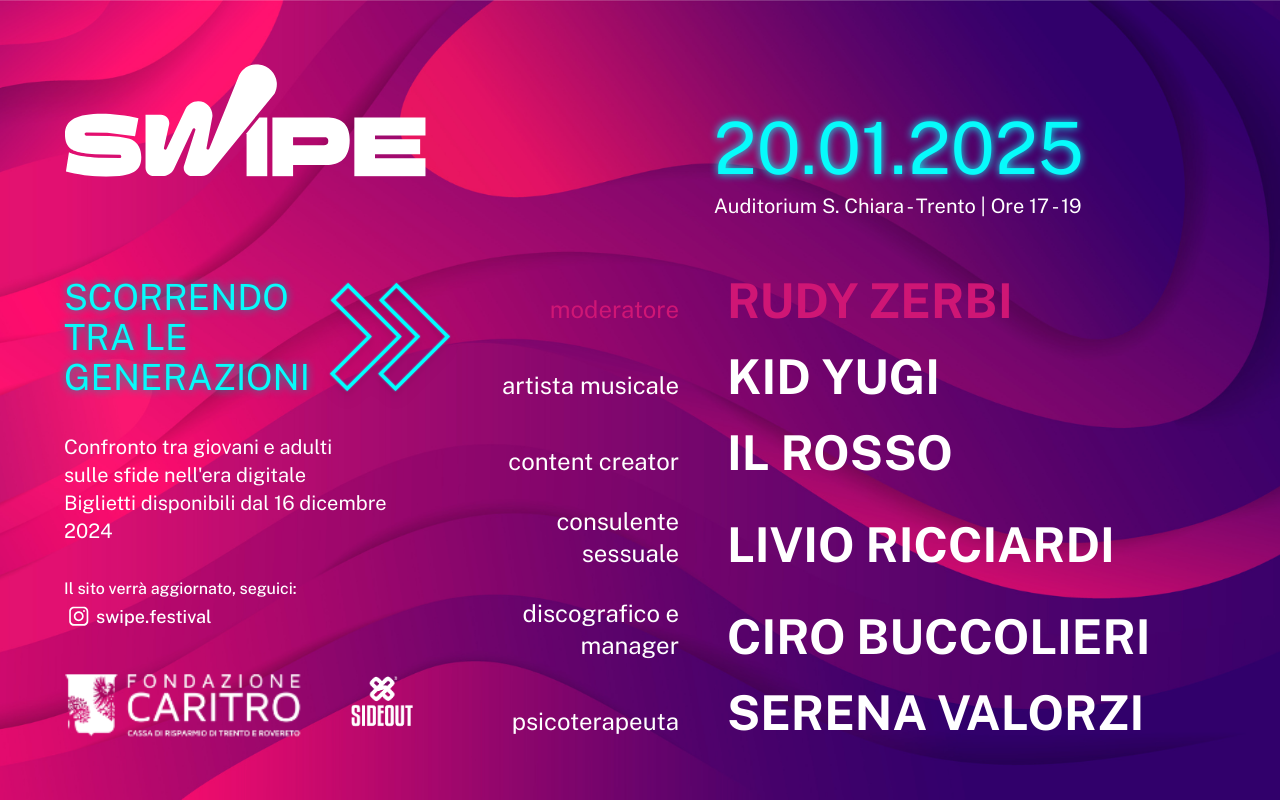
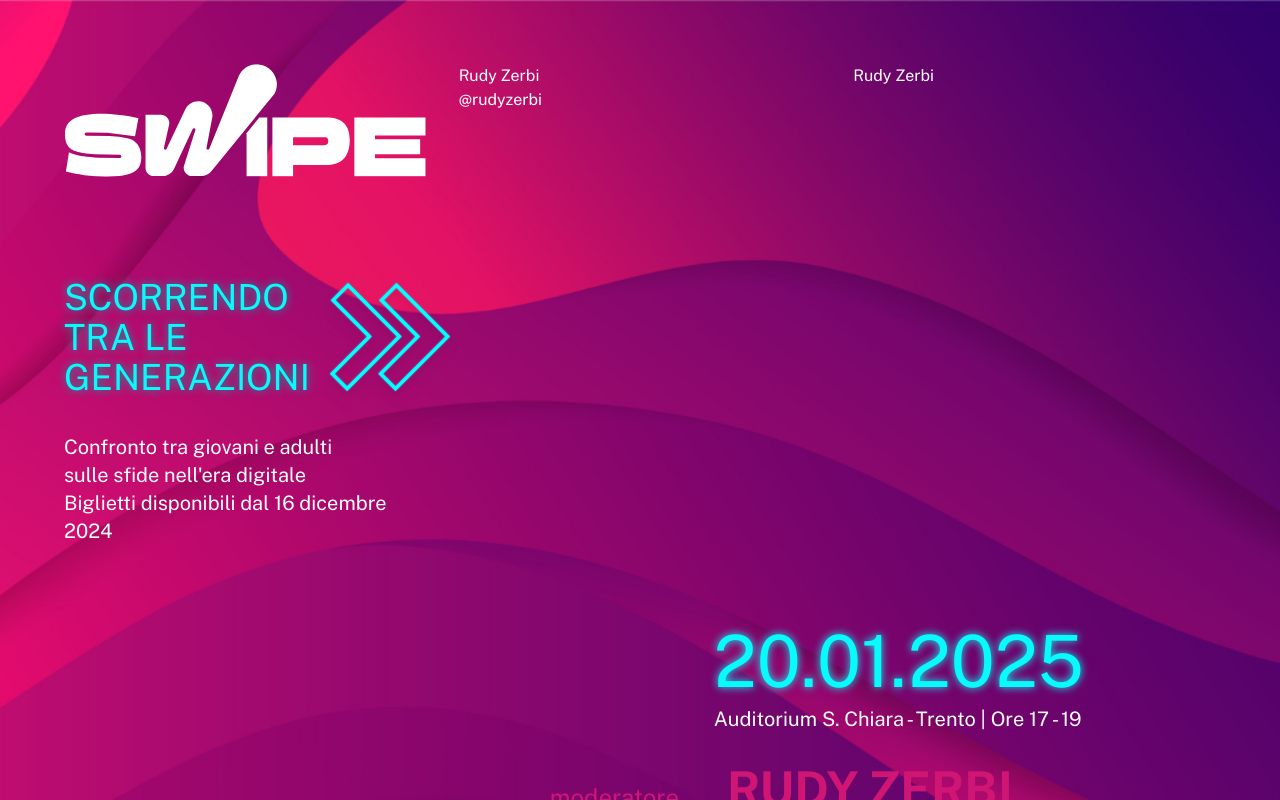
Before and after one commit to MinattiMel/caritro, a Vue app: page / in a window 1280 px wide. Shown: the top 800 px of the page. Built offline with nearby package versions, Linux system fonts and the light colour scheme.

Commit message:
parameters

```diff
--- a/components/Button.vue
+++ b/components/Button.vue
@@ -2,6 +2,6 @@
 </script>
 
 <template>
-   <div>
-   </div>
+   <button>
+   </button>
 </template>
--- /dev/null
+++ b/components/Card.vue
@@ -0,0 +1,27 @@
+<script setup>
+defineProps([
+    'title',' details', 'socialTitle','socialUrl', 'imageAlt', 'imageUrl'
+])
+</script>
+
+<template>
+   <div>
+
+       <h2>{{ title }}</h2>
+
+       <p>{{ details }}</p>
+
+       <img
+           v-if="imageUrl"
+           :alt="imageAlt"
+           :src="imageUrl"
+       />
+
+       <a
+           v-if="socialTitle && socialUrl"
+           target="_blank"
+           :href="socialUrl"
+       >{{ socialTitle }}</a>
+
+   </div>
+</template>
--- a/components/Footer.vue
+++ b/components/Footer.vue
@@ -1,7 +1,10 @@
 <script setup>
+    import Social from "./Social.vue";
 </script>
 
 <template>
+
+
 
      <footer class="self-end flex flex-col gap-10">
         <h3 class="sr-only">Contattaci</h3>
@@ -14,6 +17,9 @@
             <li><a href="https://www.fondazionecaritro.it/" target="blank"><img class="h-16" alt="Fondazione Caritro" src="/assets/logo-caritro.svg"></a></li>
             <li><img class="h-16" alt="Sideout" src="/assets/logo-sideout.svg"></li>
         </ul>
+
+         <Social />
+
     </footer>
 
 </template>
--- a/components/Hero.vue
+++ b/components/Hero.vue
@@ -1,9 +1,8 @@
 <script setup>
-import Button from "../components/Button.vue";
-import Link from "../components/Link.vue";
 </script>
 
 <template>
    <div>
+       HERO
    </div>
 </template>
--- a/components/Social.vue
+++ b/components/Social.vue
@@ -3,15 +3,6 @@
 
 <template>
 <div>
-    <h3 class="sr-only">Contattaci</h3>
-        <ul class="font-medium text-lg">
-            <li><p class="text-base">Il sito verrà aggiornato, seguici:</p>
-                <a class="flex items-center" href="https://www.instagram.com/swipe.festival/" target="blank"><img class="w-8" alt="Instagram" src="/assets/logo-instagram.svg"> swipe.festival</a></li>
-        </ul>
-    <h3 class="sr-only">Partner</h3>
-        <ul class="flex gap-12">
-            <li><a href="https://www.fondazionecaritro.it/" target="blank"><img class="h-16" alt="Fondazione Caritro" src="/assets/logo-caritro.svg"></a></li>
-            <li><img class="h-16" alt="Sideout" src="/assets/logo-sideout.svg"></li>
-        </ul>
+
 </div>
 </template>
--- a/pages/Home.vue
+++ b/pages/Home.vue
@@ -1,15 +1,27 @@
 <script setup>
 import Header from "../components/Header.vue";
-import Hero from "../components/Hero.vue";
 import Footer from "../components/Footer.vue";
-import Social from "../components/Social.vue";
+import Card from "../components/Card.vue";
 </script>
 
 <template>
 
-    <div class="grid gap-8 xl:grid-cols-3 p-8 lg:p-16 min-h-screen min-w-screen">
+    <div class="xl:grid xl:gap-8 xl:grid-cols-3 p-8 lg:p-16 min-h-screen min-w-screen">
 
         <Header/>
+
+        <Card
+            title="Rudy Zerbi"
+            details="Moderatore"
+            socialTitle="@rudyzerbi"
+            socialUrl="https://www.instagram.com/rudyzerbi/"
+        />
+
+        <Card
+            title="Rudy Zerbi"
+            details="Moderatore"
+            socialTitle="Titolo per il social"
+        />
 
         <div class="xl:justify-self-end flex flex-col gap-8 xl:col-start-2 xl:col-span-2 xl:row-span-2">
             <div class="grid gap-2 xl:grid-cols-3 xl:pt-12">
```
